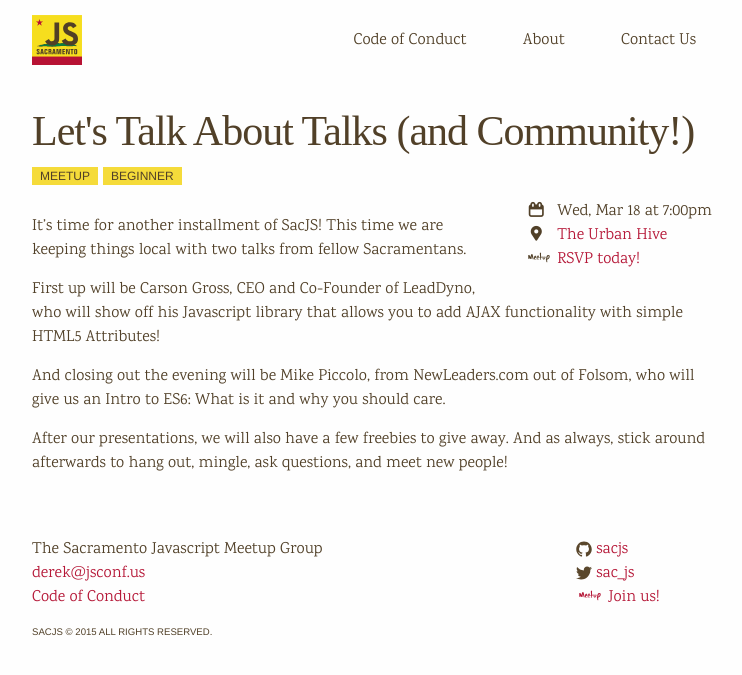
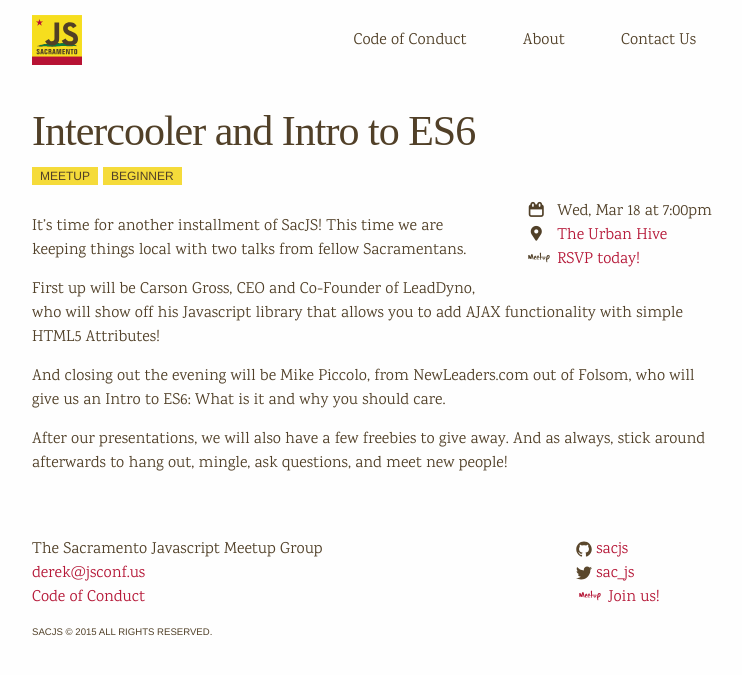
Before and after one commit to sacjs/website, a Jekyll site: the page built from _posts/2015-03-18-intercooler-and-intro-to-es6.md, in a window 1280 px wide. Shown: the top 675 px of the page, without its empty margins (268-1010 px from the left). Built offline with Jekyll 4.4.1, drawn with Linux system fonts in a browser that asks for light colours; nearby versions of some CDN libraries; some web fonts are replaced.

Commit message:
Fix incorrect event title
Oops.

```diff
--- a/_posts/2015-03-18-intercooler-and-intro-to-es6.md
+++ b/_posts/2015-03-18-intercooler-and-intro-to-es6.md
@@ -1,6 +1,6 @@
 ---
 layout: post
-title:  Let's Talk About Talks (and Community!)
+title:  Intercooler and Intro to ES6
 date:   2015-03-18 19:00:00
 tags:
   - Meetup
```
